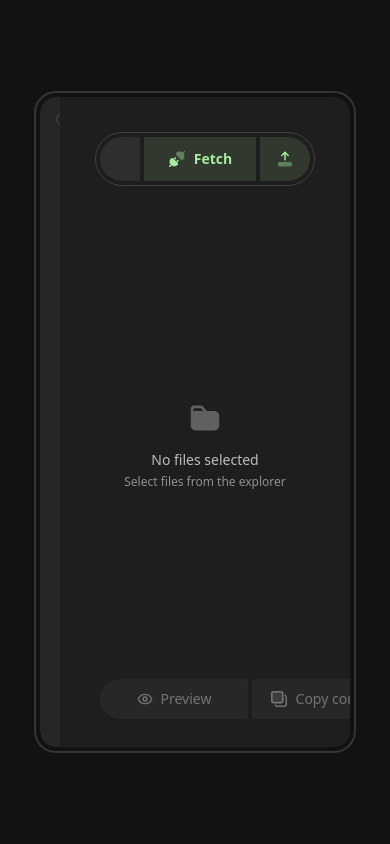
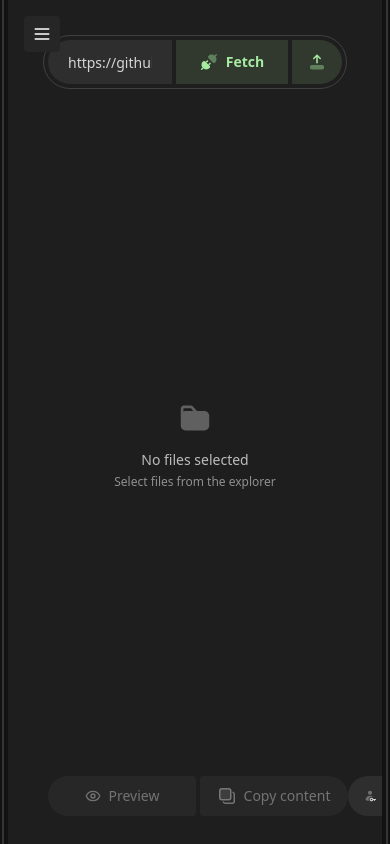
Before and after one commit to kartikk-k/repochat, a Next.js app: page / in a window 390 px wide. Built offline with nearby package versions, Linux system fonts and the light colour scheme.

Commit message:
feat: make sidebar responsive

```diff
--- a/src/app/page.tsx
+++ b/src/app/page.tsx
@@ -10,7 +10,8 @@ import { fetchRawContent } from '@/helpers/githubRaw'
 import { parseLocalFiles } from '@/helpers/parseLocalFiles'
 import { useStore } from '@/store/useStore'
 import React, { useEffect, useState } from 'react'
-import { Eye } from 'lucide-react'
+import { Eye, Menu } from 'lucide-react'
+import { cn } from '@/lib/utils'
 import { Toaster, toast } from 'sonner'
 
 
@@ -21,6 +22,7 @@ function page() {
     = useStore()
 
   const [fetchingContent, setFetchingContent] = useState(false)
+  const [isSidebarOpen, setIsSidebarOpen] = useState(true)
   const folderInputRef = React.useRef<HTMLInputElement>(null)
 
   // Load token from localStorage on component mount
@@ -30,6 +32,19 @@ function page() {
       setGithubToken(savedToken)
     }
   }, [setGithubToken, setUseAuthToken])
+
+  React.useEffect(() => {
+    const handleResize = () => {
+      if (window.innerWidth < 768) {
+        setIsSidebarOpen(false)
+      } else {
+        setIsSidebarOpen(true)
+      }
+    }
+    handleResize()
+    window.addEventListener('resize', handleResize)
+    return () => window.removeEventListener('resize', handleResize)
+  }, [])
 
   const handleFolderChange = (e: React.ChangeEvent<HTMLInputElement>) => {
     const files = e.target.files
@@ -172,10 +187,15 @@ function page() {
   }
 
   return (
-    <div className='min-h-screen bg-[#121212] flex flex-col items-center justify-center px-10'>
-      <div className='flex items-center justify-center h-[650px] outline-2 outline-white/15 outline-offset-4 rounded-2xl w-full max-w-[1200px] overflow-hidden relative'>
+    <div className='min-h-screen bg-[#121212] flex flex-col items-center justify-center px-2 sm:px-10'>
+      <div className='flex items-center justify-center h-screen sm:h-[650px] outline-2 outline-white/15 outline-offset-4 rounded-none sm:rounded-2xl w-full max-w-[1200px] overflow-hidden relative'>
         {/* sidebar */}
-        <div className='w-[280px] bg-[#262626] h-full rounded-l-2xl relative'>
+        <div
+          className={cn(
+            'w-[280px] bg-[#262626] h-full rounded-l-2xl transition-transform duration-300 md:static md:translate-x-0 absolute inset-y-0 left-0 z-20',
+            isSidebarOpen ? 'translate-x-0' : '-translate-x-full'
+          )}
+        >
           <div className='py-10 h-full overflow-y-auto'>
             <FileExplorer
               data={fileData}
@@ -192,7 +212,13 @@ function page() {
         </div>
 
         {/* main */}
-        <div className='flex-1 bg-[#1E1E1E] h-full rounded-r-2xl relative'>
+        <div className='flex-1 bg-[#1E1E1E] h-full rounded-none md:rounded-r-2xl relative'>
+          <button
+            onClick={() => setIsSidebarOpen(!isSidebarOpen)}
+            className='absolute top-4 left-4 z-10 md:hidden bg-[#262626] p-2 rounded text-white'
+          >
+            <Menu className='h-5 w-5' />
+          </button>
           <div className='flex items-center justify-center w-full p-10'>
             <div className='flex items-center gap-1 w-full rounded-full outline outline-white/15 outline-offset-4 focus-within:outline-2 focus-within:outline-white/20 transition-all duration-300'>
               <input
```
